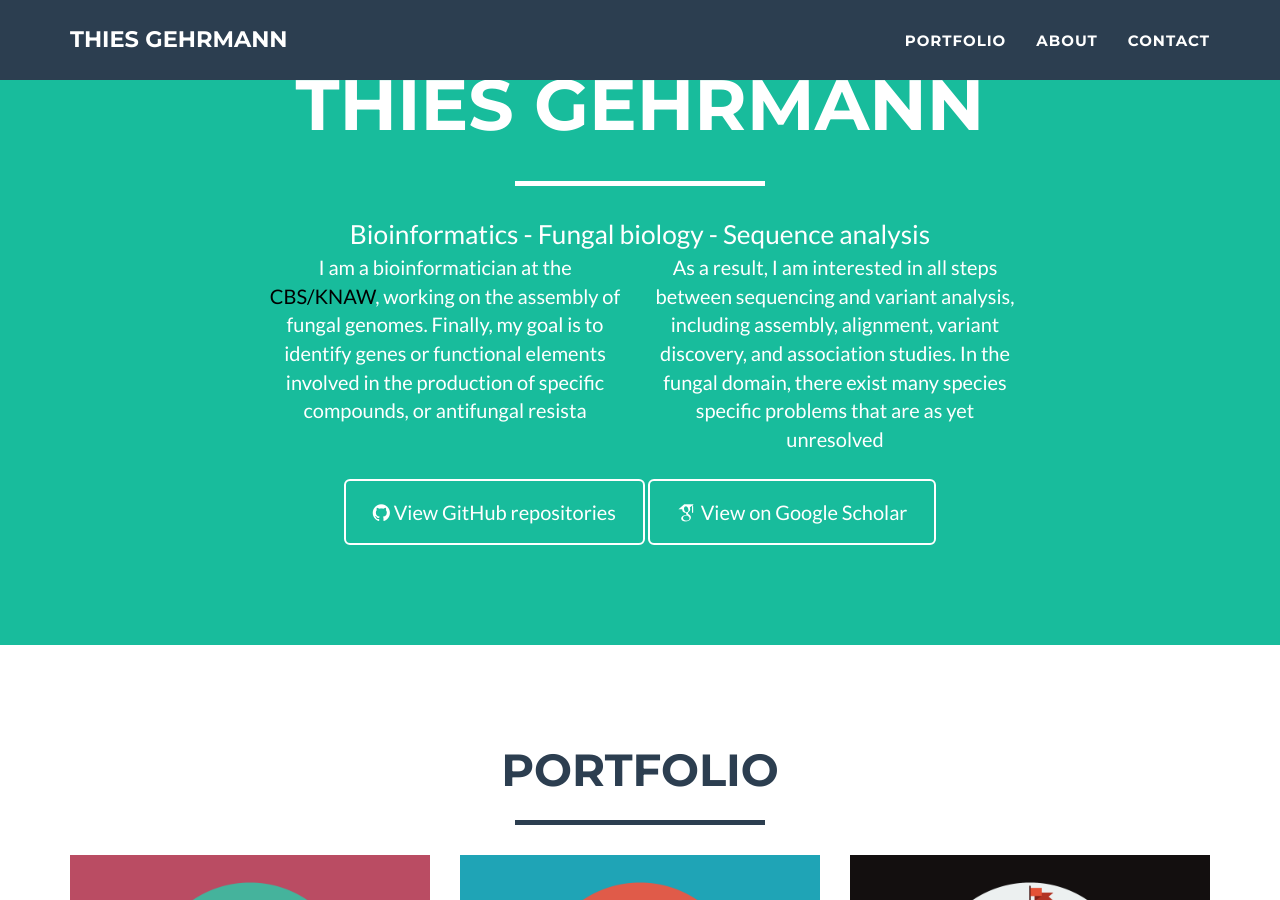
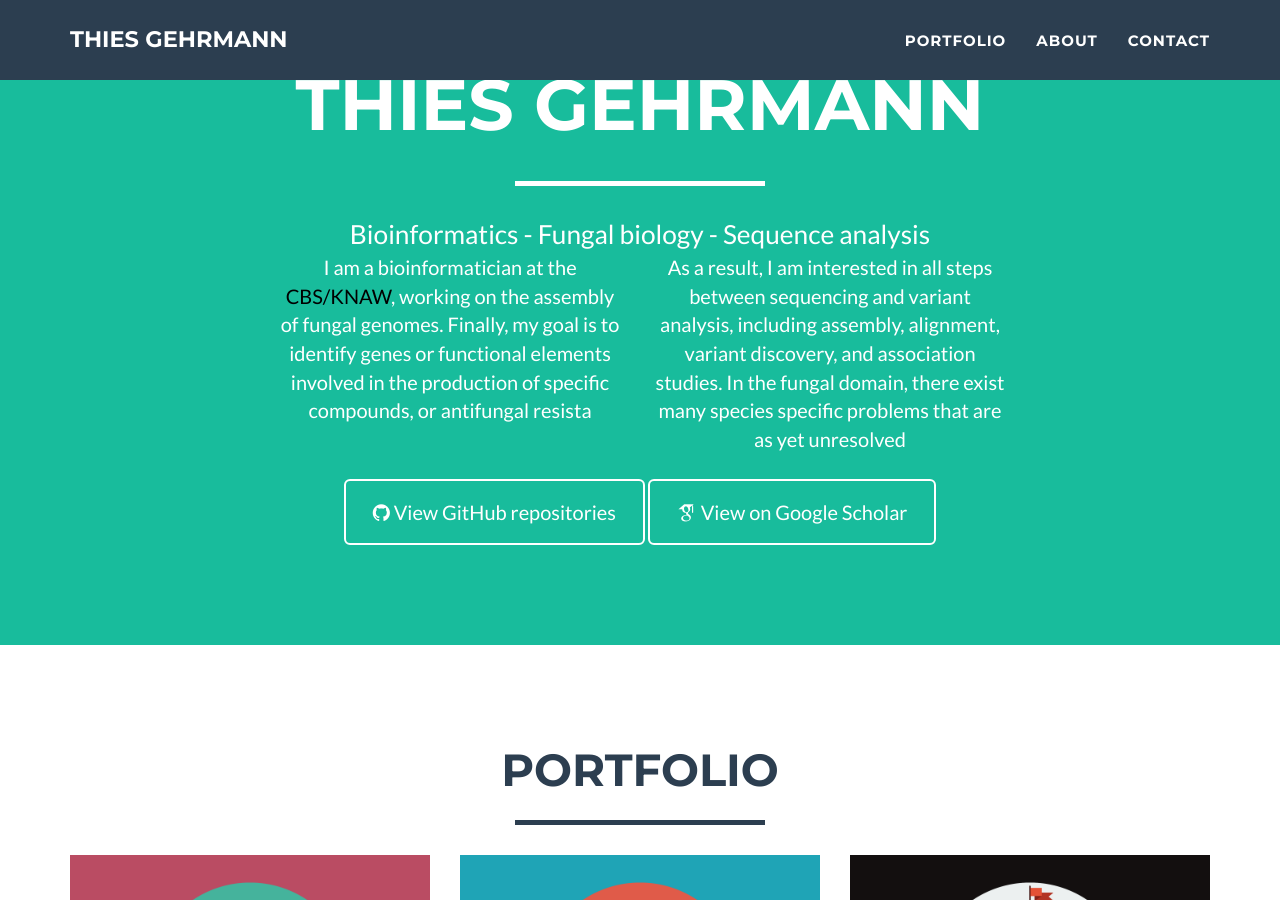
Before and after one commit to thiesgehrmann/thiesgehrmann.github.io, a Jekyll site: the page built from index.html, in a window 1280 px wide and 900 px high, scrolled down 490 px. Built offline with Jekyll 4.4.1, drawn with Linux system fonts in a browser that asks for light colours; some web fonts are replaced.

Commit message:
shuffling

```diff
--- a/_includes/header.html
+++ b/_includes/header.html
@@ -10,9 +10,7 @@
                         <span class="skills">{{ site.skills }}</span>
                     </div>
                 </div>
-            </div>
-
-            <div class="row">
+                <div class="col-lg-12">
                   <div class="col-lg-4 col-lg-offset-2">
                       <p>I am a bioinformatician at the <a href="http://cbs.knaw.nl" class="greenlink">CBS/KNAW</a>, working on the assembly of fungal genomes. Finally, my goal is to identify genes or functional elements involved in the production of specific compounds, or antifungal resista
                   </div>
@@ -31,4 +29,5 @@
                   </div>
                 </div>
             </div>
+        </div>
     </header>
```
Also changed, not shown: 1 other file. Lines whose indentation alone changed are shown as unchanged.
